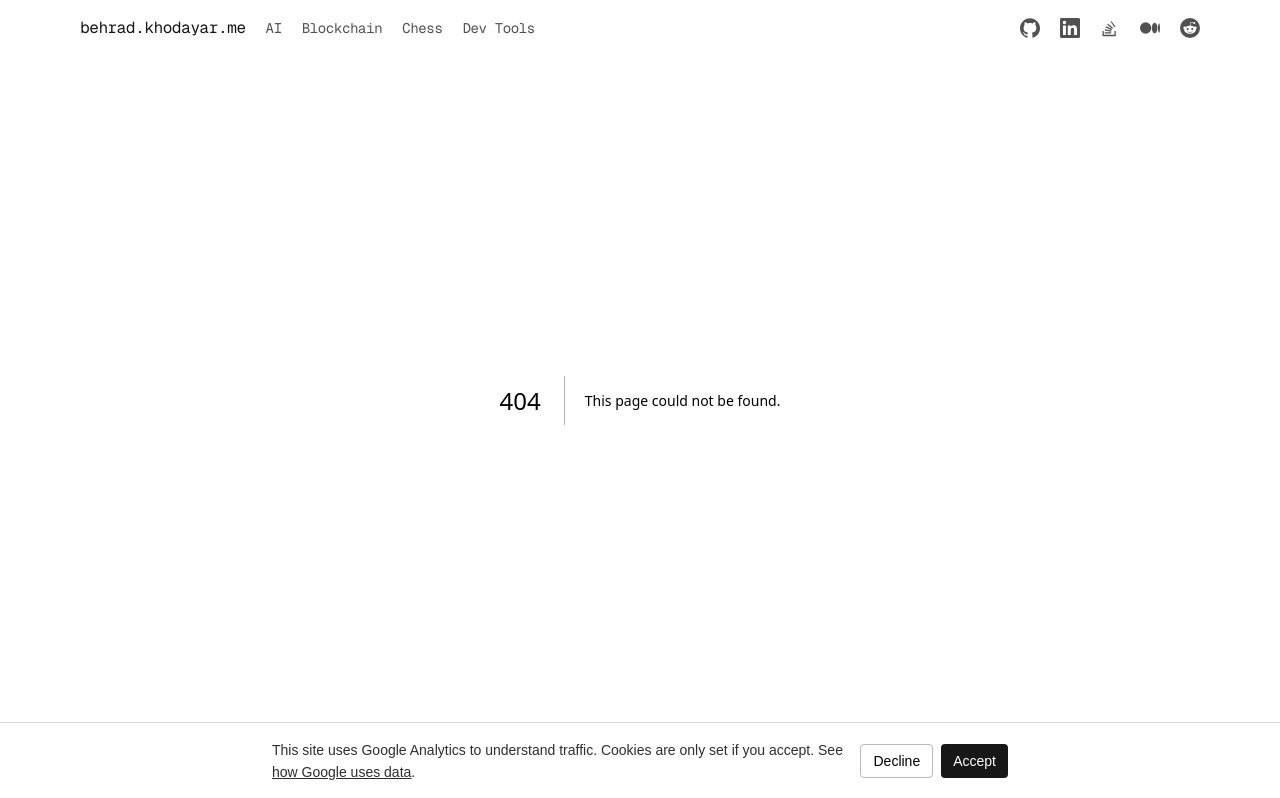
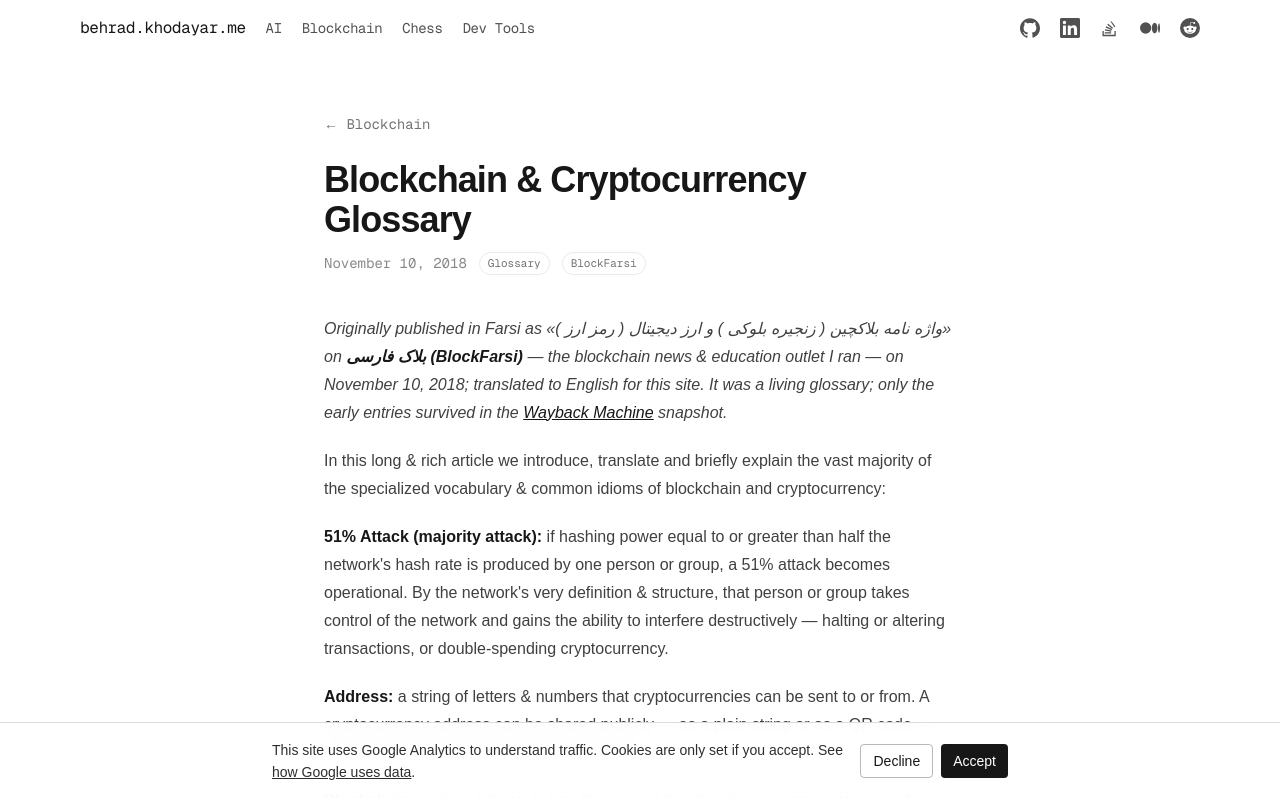
Before and after one commit to behradkhodayar/behradkhodayar, a Next.js app: page /blockchain/blockchain-crypto-glossary in a window 1280 px wide. Before the commit this address had no page. Shown: the top 798 px of the page. Built offline with nearby package versions, Linux system fonts and the light colour scheme.

Commit message:
Add blockchain & crypto glossary post

```diff
--- /dev/null
+++ b/app/blockchain/blockchain-crypto-glossary/page.mdx
@@ -0,0 +1,34 @@
+import PostLayout from "../../ai/components/PostLayout";
+
+export const meta = {
+  title: "Blockchain & Cryptocurrency Glossary",
+  date: "2018-11-10",
+  tags: ["Glossary", "BlockFarsi"],
+};
+
+export const metadata = {
+  title: meta.title,
+  description:
+    "A Farsi glossary of blockchain & cryptocurrency terminology I maintained on BlockFarsi — the surviving entries, translated to English.",
+  alternates: {
+    canonical: "https://behrad.khodayar.me/blockchain/blockchain-crypto-glossary/",
+  },
+};
+
+export default function Layout({ children }) {
+  return (
+    <PostLayout meta={meta} backHref="/blockchain" backLabel="Blockchain">
+      {children}
+    </PostLayout>
+  );
+}
+
+*Originally published in Farsi as «واژه نامه بلاکچین ( زنجیره بلوکی ) و ارز دیجیتال ( رمز ارز )» on **بلاک فارسی (BlockFarsi)** — the blockchain news & education outlet I ran — on November 10, 2018; translated to English for this site. It was a living glossary; only the early entries survived in the [Wayback Machine](https://web.archive.org/web/2019/http://blockfarsi.com/tutorial/persian-blockchain-cryptocurrency-glossary/) snapshot.*
+
+In this long & rich article we introduce, translate and briefly explain the vast majority of the specialized vocabulary & common idioms of blockchain and cryptocurrency:
+
+**51% Attack (majority attack):** if hashing power equal to or greater than half the network's hash rate is produced by one person or group, a 51% attack becomes operational. By the network's very definition & structure, that person or group takes control of the network and gains the ability to interfere destructively — halting or altering transactions, or double-spending cryptocurrency.
+
+**Address:** a string of letters & numbers that cryptocurrencies can be sent to or from. A cryptocurrency address can be shared publicly — as a plain string or as a QR code — with whoever we want to receive crypto from.
+
+**Blockchain:** a shared digital ledger that cannot be altered once a transaction has been recorded and validated. All parties to a transaction — plus a substantial number of people uninvolved in it — keep a copy of the ledger (i.e., the blockchain), which means forging a transaction by altering every copy of the record across the whole world is impossible. Bitcoin's success spawned nearly 1,000 new cryptocurrencies, which mistakenly created the impression that the only use of blockchain technology is creating digital currency. Blockchain's capability, however, goes far beyond cryptocurrency: it can be used wherever transactions need personal identification, polling, elections and other kinds of democratic decision-making, audit trails & more.
--- a/app/blockchain/content.ts
+++ b/app/blockchain/content.ts
@@ -14,6 +14,14 @@ export const posts: Post[] = [
     excerpt:
       "Separating fact from headline around US sanctions, seized bitcoins and exchange geo-blocks — why 'Bitcoin sanctioned Iran' is a category error. Translated from BlockFarsi.",
     tags: ["Bitcoin", "Regulation", "BlockFarsi"],
+  },
+  {
+    slug: "blockchain-crypto-glossary",
+    title: "Blockchain & Cryptocurrency Glossary",
+    date: "2018-11-10",
+    excerpt:
+      "The blockchain & crypto glossary I maintained on BlockFarsi — the entries that survived in the Wayback Machine, translated to English.",
+    tags: ["Glossary", "BlockFarsi"],
   },
   {
     slug: "bitcoin-global-warming",
```
